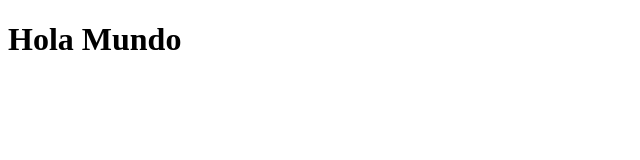
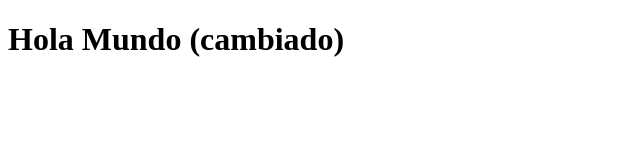
Before and after one commit to adrianl01/vercel-public-directory, a plain HTML site: page public/index.html in a window 1280 px wide. Shown: the whole page, without its empty margins (0-640 px from the left). Drawn offline with Linux system fonts and the light colour scheme.

Commit message:
segundo commit

```diff
--- a/public/index.html
+++ b/public/index.html
@@ -9,7 +9,7 @@
 </head>
 
 <body>
-    <h1>Hola Mundo</h1>
+    <h1>Hola Mundo (cambiado)</h1>
 </body>
 
 </html>
```
